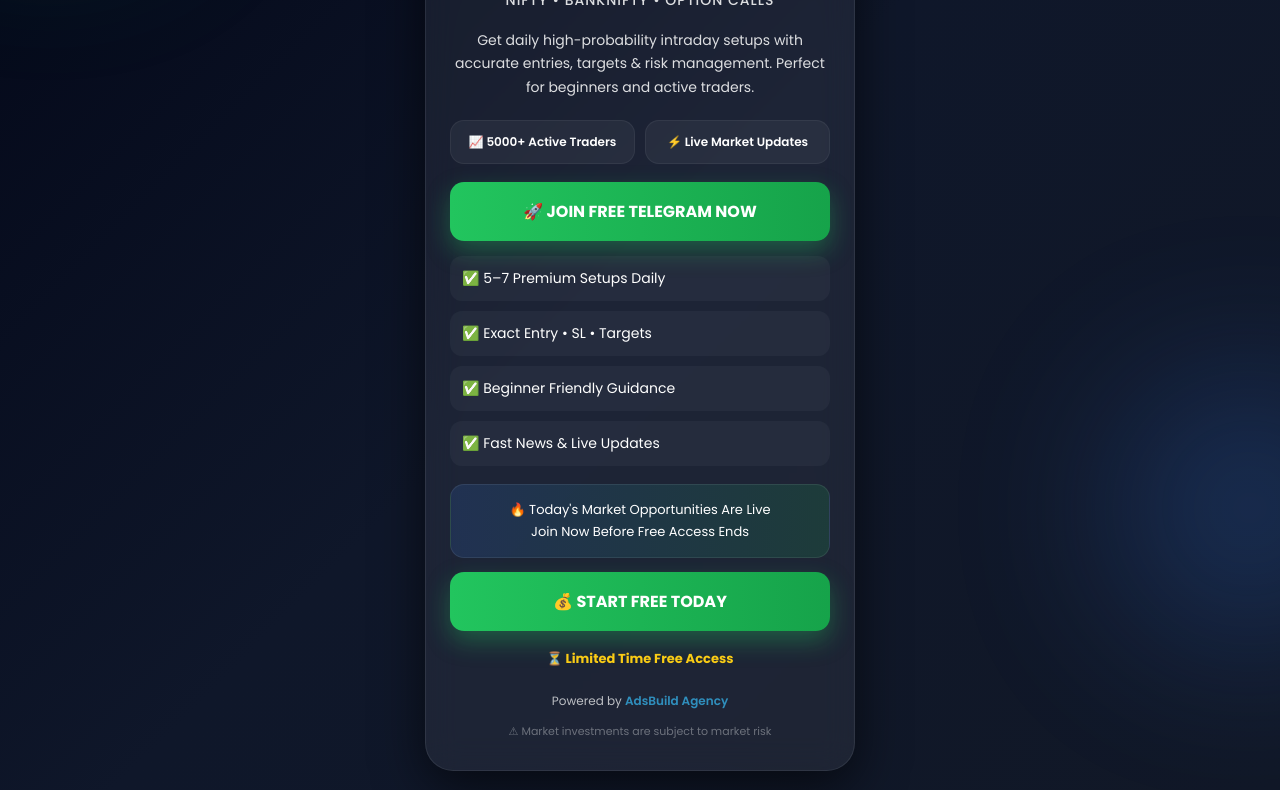
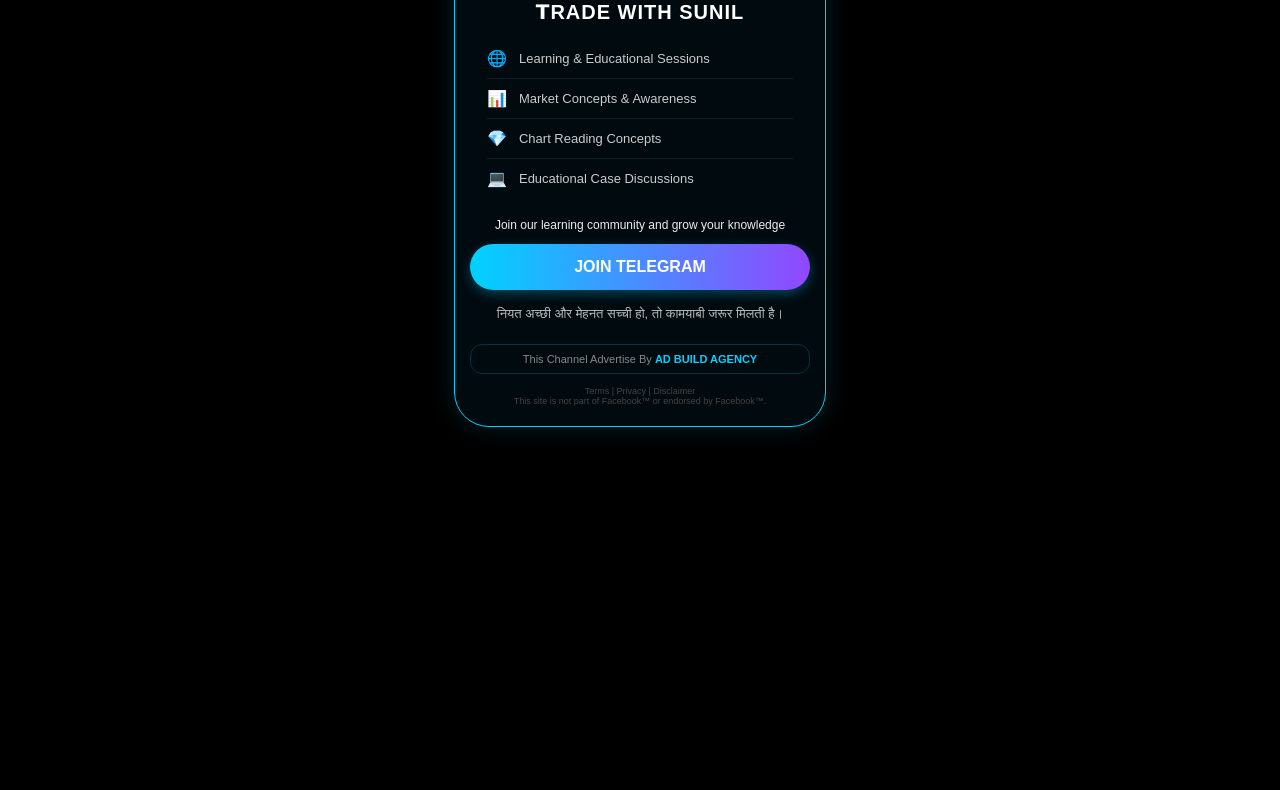
Before and after one commit to fhjkopfghyh/sunilda, a plain HTML site: page index.html in a window 1280 px wide. Shown: the part 262-1052 px from the top of the page. After the commit the page ends 800 px from the top, so only its background shows below. Drawn offline with Linux system fonts and the light colour scheme.

Commit message:
Update index.html

```diff
--- a/index.html
+++ b/index.html
@@ -1,394 +1,167 @@
+
+
 <!DOCTYPE html>
 <html lang="en">
 <head>
-<meta charset="UTF-8" />
-<meta name="viewport" content="width=device-width, initial-scale=1.0"/>
+<meta charset="UTF-8">
+<meta name="viewport" content="width=device-width, initial-scale=1.0">
+<title>𝗧𝗿𝗮𝗱𝗲 𝘄𝗶𝘁𝗵 𝗺𝘂𝗻𝗮𝗮𝗳 - Learning Community</title>
 
-<title>Trade With Munaaf</title>
-
-<link href="https://fonts.googleapis.com/css2?family=Poppins:wght@400;500;600;700;800&display=swap" rel="stylesheet">
 
 <style>
-
-*{
-margin:0;
-padding:0;
-box-sizing:border-box;
-font-family:'Poppins',sans-serif;
+  body {
+    margin: 0;
+    padding: 0;
+    font-family: 'Poppins', sans-serif;
+    background-color: #000;
+    display: flex;
+    justify-content: center;
+    align-items: center;
+    min-height: 100vh;
   }
 
-body{
-background:
-linear-gradient(135deg,#020617,#0f172a,#111827);
-min-height:100vh;
-display:flex;
-justify-content:center;
-align-items:center;
-padding:20px;
-overflow:hidden;
-color:#fff;
+  .card {
+    width: 85%;
+    max-width: 340px;
+    background: #010a0f;
+    border: 1.5px solid #00d2ff;
+    border-radius: 35px;
+    padding: 20px 15px;
+    text-align: center;
+    box-shadow: 0 0 25px rgba(0, 210, 255, 0.15);
   }
 
-/* GLOW */
-
-.blur1,
-.blur2{
-position:fixed;
-border-radius:50%;
-filter:blur(90px);
-z-index:-1;
+  .profile-img {
+    width: 110px;
+    height: 110px;
+    border-radius: 50%;
+    border: 3px solid #00d2ff;
+    object-fit: cover;
+    margin-top: -5px;
+    box-shadow: 0 0 15px #00d2ff;
   }
 
-.blur1{
-width:260px;
-height:260px;
-background:#22c55e;
-top:-80px;
-left:-80px;
-opacity:0.25;
+  h1 {
+    color: #fff;
+    font-size: 20px;
+    margin: 15px 0;
+    text-transform: uppercase;
+    letter-spacing: 1px;
   }
 
-.blur2{
-width:260px;
-height:260px;
-background:#3b82f6;
-bottom:-100px;
-right:-100px;
-opacity:0.25;
+  .features {
+    text-align: left;
+    margin: 0 auto;
+    width: 90%;
   }
 
-/* CARD */
-
-.card{
-width:100%;
-max-width:430px;
-
-background:rgba(255,255,255,0.06);
-backdrop-filter:blur(16px);
-
-border:1px solid rgba(255,255,255,0.08);
-
-border-radius:28px;
-
-padding:30px 24px;
-
-box-shadow:
-0 15px 50px rgba(0,0,0,0.6),
-inset 0 1px 1px rgba(255,255,255,0.08);
-
-text-align:center;
-
-position:relative;
-overflow:hidden;
+  .feature-item {
+    color: #ccc;
+    font-size: 13px;
+    padding: 10px 0;
+    border-bottom: 1px solid rgba(255, 255, 255, 0.08);
+    display: flex;
+    align-items: center;
   }
 
-/* TOP TAG */
+  .feature-item:last-child { border-bottom: none; }
 
-.top-tag{
-display:inline-block;
-padding:8px 16px;
-border-radius:50px;
-font-size:12px;
-font-weight:700;
-background:rgba(34,197,94,0.12);
-border:1px solid rgba(34,197,94,0.3);
-color:#4ade80;
-margin-bottom:18px;
+  .icon { margin-right: 12px; font-size: 16px; }
+
+  .join-text {
+    color: #eee;
+    font-size: 12px;
+    margin: 20px 0 12px;
+    font-weight: 300;
   }
 
-/* LOGO */
-
-.logo-wrap{
-display:flex;
-justify-content:center;
-margin-bottom:15px;
+  .telegram-btn {
+    display: block;
+    background: linear-gradient(90deg, #00d2ff 0%, #9247ff 100%);
+    color: white;
+    text-decoration: none;
+    padding: 14px;
+    border-radius: 50px;
+    font-weight: bold;
+    font-size: 16px;
+    margin-bottom: 15px;
+    box-shadow: 0 4px 12px rgba(0, 210, 255, 0.3);
   }
 
-.logo{
-width:90px;
-height:90px;
-border-radius:50%;
-border:3px solid #facc15;
-padding:4px;
-object-fit:cover;
-
-box-shadow:
-0 0 25px rgba(250,204,21,0.4);
+  .hindi-quote {
+    color: #bbb;
+    font-size: 13px;
+    margin-bottom: 20px;
+    line-height: 1.4;
   }
 
-/* HEADING */
-
-h1{
-font-size:28px;
-font-weight:800;
-line-height:1.2;
-margin-bottom:8px;
-
-background:linear-gradient(90deg,#facc15,#ffffff);
--webkit-background-clip:text;
--webkit-text-fill-color:transparent;
+  .footer-box {
+    border: 1px solid rgba(0, 210, 255, 0.2);
+    border-radius: 12px;
+    padding: 8px;
+    font-size: 11px;
+    color: #888;
   }
 
-h2{
-font-size:14px;
-font-weight:500;
-opacity:0.85;
-margin-bottom:18px;
-letter-spacing:1px;
+  /* Link styling for Agency */
+  .footer-box a {
+    color: #00d2ff;
+    font-weight: bold;
+    text-decoration: none;
   }
 
-.desc{
-font-size:14px;
-line-height:1.7;
-opacity:0.85;
-margin-bottom:20px;
+  .disclaimer {
+    font-size: 9px;
+    color: #444;
+    margin-top: 12px;
   }
-
-/* TRUST */
-
-.trust-box{
-display:flex;
-justify-content:space-between;
-gap:10px;
-margin-bottom:18px;
-}
-
-.trust{
-flex:1;
-background:rgba(255,255,255,0.05);
-padding:12px 10px;
-border-radius:14px;
-border:1px solid rgba(255,255,255,0.06);
-font-size:12px;
-font-weight:600;
-}
-
-/* BUTTON */
-
-.btn{
-display:block;
-width:100%;
-text-decoration:none;
-
-background:linear-gradient(90deg,#22c55e,#16a34a);
-
-padding:17px;
-border-radius:14px;
-
-font-size:16px;
-font-weight:700;
-color:#fff;
-
-margin:14px 0;
-
-box-shadow:0 10px 25px rgba(34,197,94,0.35);
-
-transition:0.3s;
-}
-
-.btn:hover{
-transform:translateY(-2px) scale(1.02);
-}
-
-/* FEATURES */
-
-.features{
-margin-top:15px;
-text-align:left;
-}
-
-.feature{
-display:flex;
-align-items:center;
-gap:10px;
-
-background:rgba(255,255,255,0.04);
-
-padding:12px;
-border-radius:12px;
-
-margin-bottom:10px;
-
-font-size:14px;
-}
-
-/* LIVE BOX */
-
-.live{
-margin-top:18px;
-
-background:linear-gradient(90deg,
-rgba(59,130,246,0.15),
-rgba(34,197,94,0.15));
-
-padding:14px;
-border-radius:14px;
-
-border:1px solid rgba(255,255,255,0.08);
-
-font-size:13px;
-line-height:1.7;
-}
-
-/* TIMER */
-
-.timer{
-margin-top:18px;
-font-size:13px;
-font-weight:700;
-color:#facc15;
-
-animation:blink 1s infinite;
-}
-
-@keyframes blink{
-50%{
-opacity:0.5;
-}
-}
-
-/* FOOTER */
-
-.footer{
-margin-top:22px;
-font-size:12px;
-opacity:0.7;
-line-height:1.7;
-}
-
-.footer a{
-color:#38bdf8;
-text-decoration:none;
-font-weight:600;
-}
-
-.risk{
-margin-top:10px;
-font-size:11px;
-opacity:0.5;
-}
-
-/* MOBILE */
-
-@media(max-width:480px){
-
-.card{
-padding:26px 18px;
-border-radius:24px;
-}
-
-h1{
-font-size:24px;
-}
-
-.btn{
-font-size:15px;
-padding:15px;
-}
-
-}
-
 </style>
 </head>
-
 <body>
 
-<div class="blur1"></div>
-<div class="blur2"></div>
+<div class="card">
+  <img src="https://i.ibb.co/gbKH8L1Z/UMBY3d-JOSFK9-IUc-Ryo-w-Hc-Lx-TIGgjl-Ox-Uc-ZJia7-S8axxkim2-Csjli-Qajf-Qyp-Pv7dh-U9-Y61-Ai-XUe1-J4gb-Y3-Aomk.jpg" alt="𝗧𝗿𝗮𝗱𝗲 𝘄𝗶𝘁𝗵 𝗺𝘂𝗻𝗮𝗮𝗳" class="profile-img">
 
-<div class="card">
+  <h1>𝗧RADE WITH SUNIL</h1>
 
-<div class="top-tag">
-🔥 INDIA'S FAST GROWING TRADING COMMUNITY
+  <div class="features">
+    <div class="feature-item"><span class="icon">🌐</span> Learning & Educational Sessions</div>
+    <div class="feature-item"><span class="icon">📊</span> Market Concepts & Awareness</div>
+    <div class="feature-item"><span class="icon">💎</span> Chart Reading Concepts</div>
+    <div class="feature-item"><span class="icon">💻</span> Educational Case Discussions</div>
   </div>
 
-<div class="logo-wrap">
-<img src="https://i.ibb.co/HThtfpR7/Whats-App-Image-2026-01-30-at-8-54-08-PM.jpg" class="logo">
+  <p class="join-text">Join our learning community and grow your knowledge</p>
+
+  <a href="https://t.me/+8DPnIahBkIIxZjNl" class="telegram-btn">JOIN TELEGRAM</a>
+
+  <p class="hindi-quote">नियत अच्छी और मेहनत सच्ची हो, तो कामयाबी जरूर मिलती है।</p>
+
+  <div class="footer-box">
+    This Channel Advertise By <a href="https://t.me/+3XoqJNLxYHswNTc1" target="_blank">AD BUILD AGENCY</a>
   </div>
 
-<h1>TRADE WITH MUNAAF</h1>
-
-<h2>NIFTY • BANKNIFTY • OPTION CALLS</h2>
-
-<p class="desc">
-Get daily high-probability intraday setups with
-accurate entries, targets & risk management.
-Perfect for beginners and active traders.
-</p>
-
-<div class="trust-box">
-
-<div class="trust">
-📈 5000+ Active Traders
+  <div class="disclaimer">
+    Terms | Privacy | Disclaimer <br>
+    This site is not part of Facebook™ or endorsed by Facebook™.
   </div>
-
-<div class="trust">
-⚡ Live Market Updates
 </div>
-
-</div>
-
-<!-- BUTTON -->
-
-<a href="https://t.me/+2PsKWi3L1Uk3NjZl" class="btn">
-🚀 JOIN FREE TELEGRAM NOW
-</a>
-
-<!-- FEATURES -->
-
-<div class="features">
-
-<div class="feature">
-✅ 5–7 Premium Setups Daily
-</div>
-
-<div class="feature">
-✅ Exact Entry • SL • Targets
-</div>
-
-<div class="feature">
-✅ Beginner Friendly Guidance
-</div>
-
-<div class="feature">
-✅ Fast News & Live Updates
-</div>
-
-</div>
-
-<!-- LIVE -->
-
-<div class="live">
-🔥 Today's Market Opportunities Are Live <br>
-Join Now Before Free Access Ends
-</div>
-
-<!-- BUTTON -->
-
-<a href="https://t.me/+2PsKWi3L1Uk3NjZl" class="btn">
-💰 START FREE TODAY
-</a>
-
-<div class="timer">
-⏳ Limited Time Free Access
-</div>
-
-<!-- FOOTER -->
-
-<div class="footer">
-
-Powered by
-<a href="https://t.me/+3XoqJNLxYHswNTc1" target="_blank">
-AdsBuild Agency
-</a>
-
-<div class="risk">
-⚠ Market investments are subject to market risk
-</div>
-
-</div>
-
-</div>
-
+<!-- Meta Pixel Code -->
+<script>
+!function(f,b,e,v,n,t,s)
+{if(f.fbq)return;n=f.fbq=function(){n.callMethod?
+n.callMethod.apply(n,arguments):n.queue.push(arguments)};
+if(!f._fbq)f._fbq=n;n.push=n;n.loaded=!0;n.version='2.0';
+n.queue=[];t=b.createElement(e);t.async=!0;
+t.src=v;s=b.getElementsByTagName(e)[0];
+s.parentNode.insertBefore(t,s)}(window, document,'script',
+'https://connect.facebook.net/en_US/fbevents.js');
+fbq('init', '1124278910436222');
+fbq('track', 'PageView');
+</script>
+<noscript><img height="1" width="1" style="display:none"
+src="https://www.facebook.com/tr?id=1124278910436222&ev=PageView&noscript=1"
+/></noscript>
+<!-- End Meta Pixel Code -->
 </body>
 </html>
```
Lines whose indentation alone changed are shown as unchanged.
